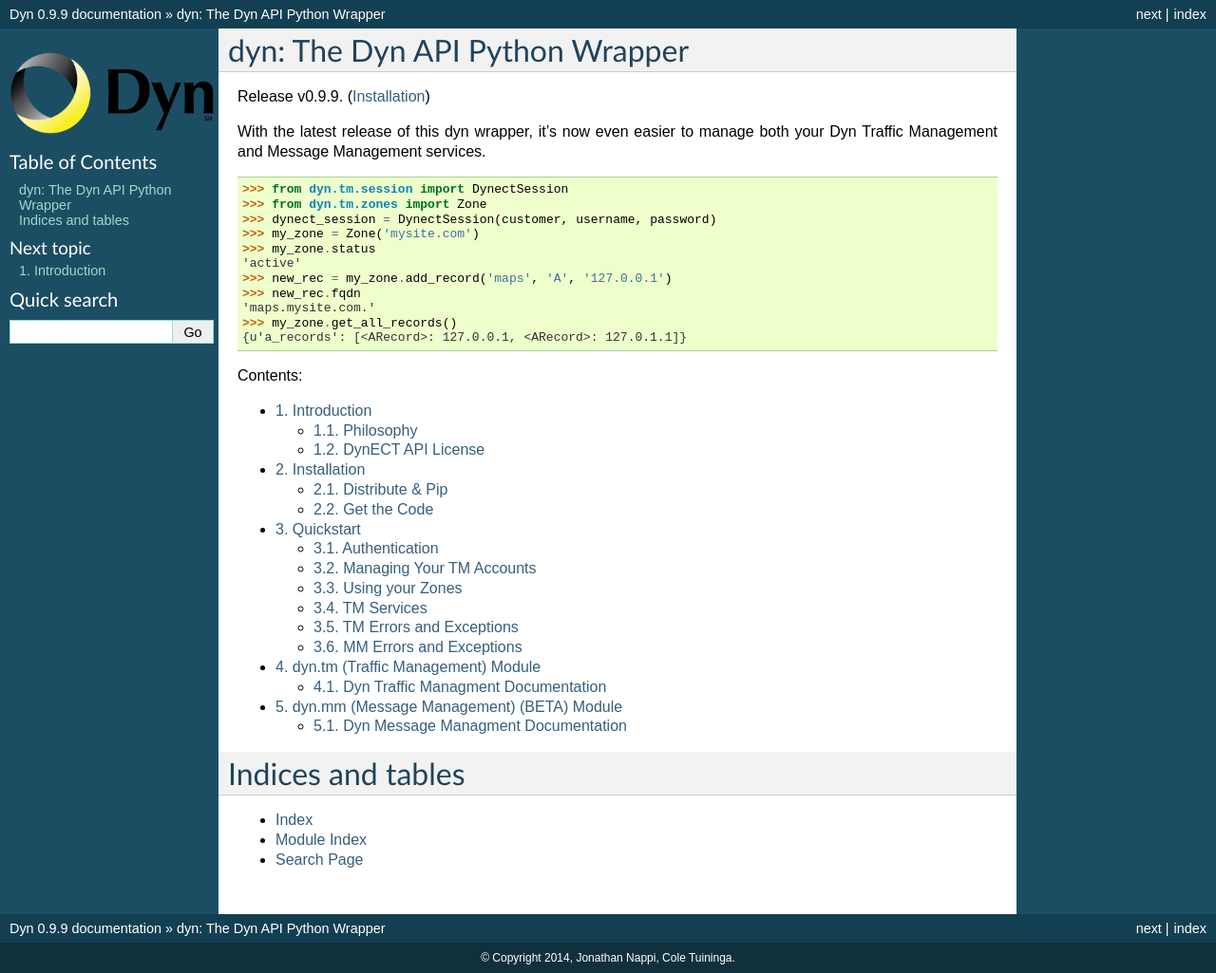
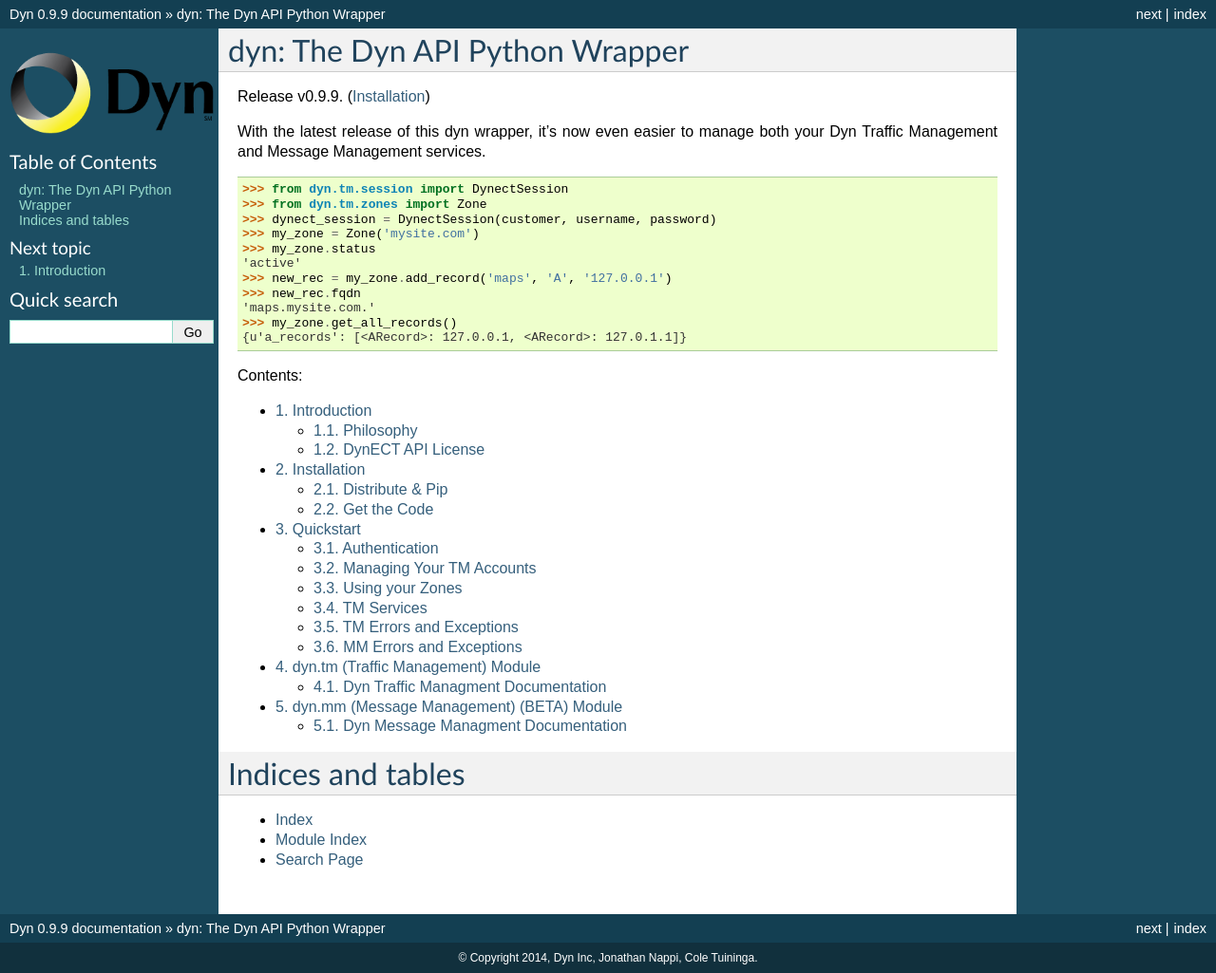
Before and after one commit to dyninc/dyn-python, a Sphinx documentation site: the page built from docs/index.rst, in a window 1280 px wide. Shown: the whole page at 95% size. Built offline with Sphinx 7.4.7, drawn with Linux system fonts in a browser that asks for light colours; pages that are not in the unit, such as notebooks, are missing from menus.

Commit message:
Update conf.py

```diff
--- a/docs/conf.py
+++ b/docs/conf.py
@@ -59,7 +59,7 @@
 
 # General information about the project.
 project = u'Dyn'
-copyright = u'2014, Jonathan Nappi, Cole Tuininga'
+copyright = u'2014, Dyn Inc, Jonathan Nappi, Cole Tuininga'
 
 # The version info for the project you're documenting, acts as replacement for
 # |version| and |release|, also used in various other places throughout the
```
